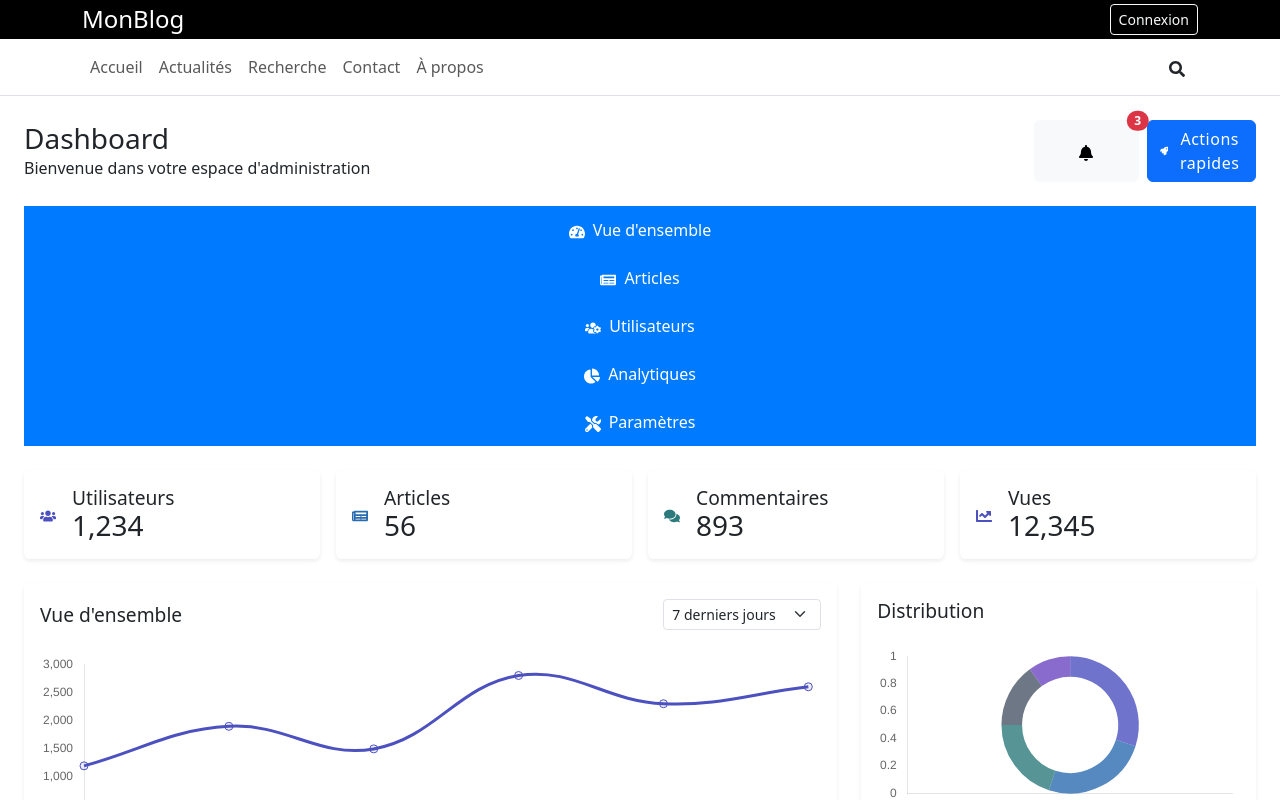
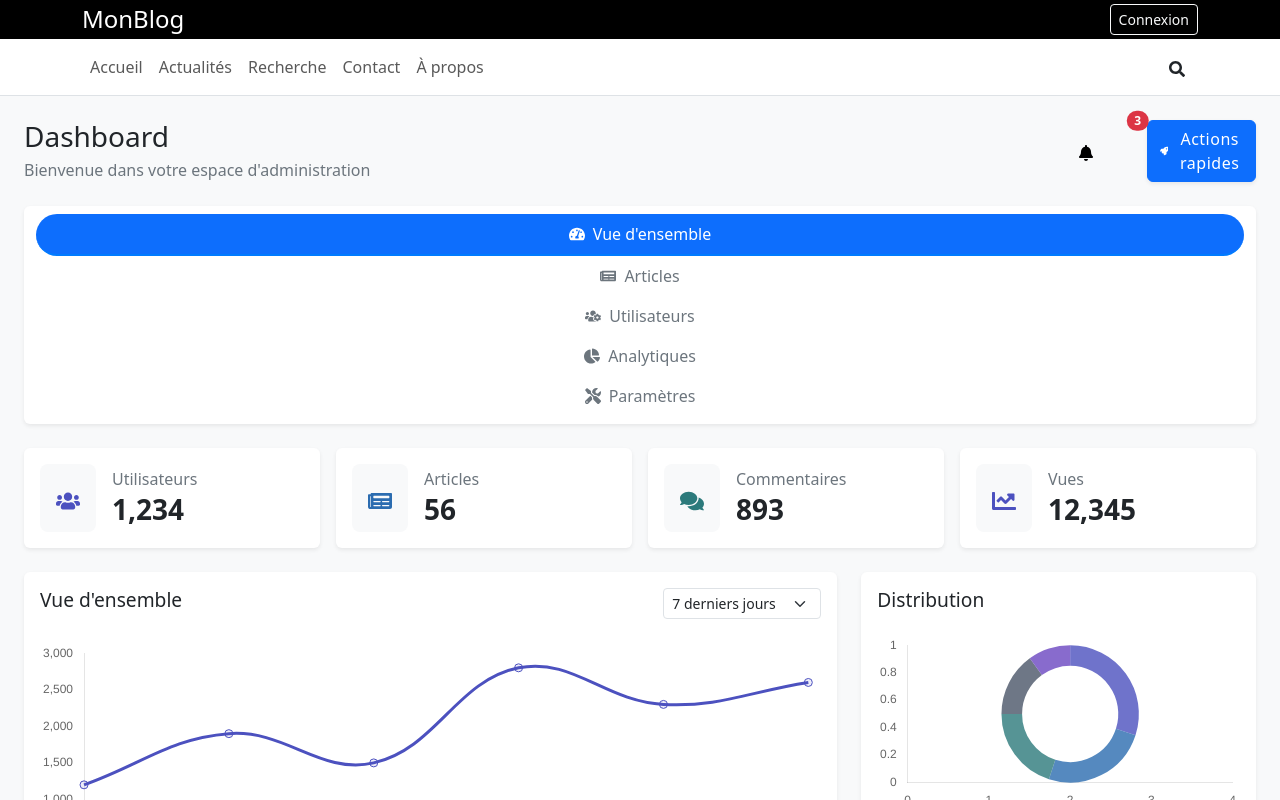
Before and after one commit to Alphonse243/blog-reactjs-front, a React (Create React App) app: page /dashboard in a window 1280 px wide. Shown: the top 800 px of the page. Built offline with nearby package versions, Linux system fonts and the light colour scheme.

Commit message:
bootstrap bashboard

```diff
--- a/src/components/Dashboard.jsx
+++ b/src/components/Dashboard.jsx
@@ -206,16 +206,16 @@ const Dashboard = () => {
             {/* Cartes de statistiques */}
             <div className="row g-3 mb-4">
               {stats.map((stat, index) => (
-                <div key={index} className="col-md-6 col-lg-3">
-                  <div className="card border-0 shadow-sm">
+                <div key={index} className="col-sm-6 col-xl-3">
+                  <div className="card border-0 shadow-sm h-100">
                     <div className="card-body">
                       <div className="d-flex align-items-center">
-                        <div className="stat-icon" style={{ color: stat.color }}>
-                          {stat.icon}
+                        <div className="rounded-3 p-3 bg-light">
+                          <span className="fs-4" style={{ color: stat.color }}>{stat.icon}</span>
                         </div>
                         <div className="ms-3">
-                          <h6 className="card-title mb-0">{stat.title}</h6>
-                          <h3 className="mb-0">{stat.count}</h3>
+                          <h6 className="text-secondary mb-1">{stat.title}</h6>
+                          <h3 className="mb-0 fw-bold">{stat.count}</h3>
                         </div>
                       </div>
                     </div>
@@ -225,19 +225,19 @@ const Dashboard = () => {
             </div>
 
             {/* Graphiques avec nouvelle disposition */}
-            <div className="row g-4">
+            <div className="row g-4 mb-4">
               <div className="col-lg-8">
-                <div className="card border-0 shadow-sm">
+                <div className="card border-0 shadow-sm h-100">
                   <div className="card-body">
                     <div className="d-flex justify-content-between align-items-center mb-4">
-                      <h5 className="card-title mb-0">Vue d'ensemble</h5>
+                      <h5 className="card-title">Vue d'ensemble</h5>
                       <select className="form-select form-select-sm w-auto">
                         <option>7 derniers jours</option>
                         <option>30 derniers jours</option>
                         <option>Cette année</option>
                       </select>
                     </div>
-                    <div style={{ height: '250px' }}>
+                    <div style={{ height: '300px' }}>
                       <Line data={viewsData} options={chartOptions} />
                     </div>
                   </div>
@@ -245,7 +245,7 @@ const Dashboard = () => {
               </div>
 
               <div className="col-lg-4">
-                <div className="card border-0 shadow-sm">
+                <div className="card border-0 shadow-sm h-100">
                   <div className="card-body">
                     <h5 className="card-title mb-4">Distribution</h5>
                     <div style={{ height: '250px' }}>
@@ -326,42 +326,44 @@ const Dashboard = () => {
   };
 
   return (
-    <div className="dashboard-container py-4">
+    <div className="bg-light min-vh-100 py-4">
       <div className="container-fluid px-4">
-        {/* Header amélioré */}
-        <div className="dashboard-header mb-4">
-          <div className="row align-items-center">
-            <div className="col">
-              <h1 className="h3 mb-0 text-gray-800">Dashboard</h1>
-              <p className="mb-0 text-gray-600">Bienvenue dans votre espace d'administration</p>
+        {/* Header */}
+        <div className="d-flex justify-content-between align-items-center mb-4">
+          <div>
+            <h1 className="h3 text-gray-800 mb-1">Dashboard</h1>
+            <p className="text-secondary mb-0">Bienvenue dans votre espace d'administration</p>
           </div>
-            <div className="col-auto d-flex gap-2">
+          <div className="d-flex gap-2">
             <button className="btn btn-light position-relative">
               <FaBell />
-                <span className="position-absolute top-0 start-100 translate-middle badge rounded-pill bg-danger">
-                  3
-                </span>
+              <span className="position-absolute top-0 start-100 translate-middle badge rounded-pill bg-danger">3</span>
             </button>
-              <button className="btn btn-primary d-flex align-items-center">
+            <button className="btn btn-primary d-flex align-items-center shadow-sm">
               <FaRocket className="me-2" />
               Actions rapides
             </button>
           </div>
         </div>
-        </div>
 
-        {/* Navigation améliorée */}
-        <div className="dashboard-nav mb-4">
+        {/* Navigation */}
+        <div className="card border-0 shadow-sm mb-4">
+          <div className="card-body p-2">
+            <nav className="nav nav-pills nav-fill">
               {dashboardSections.map(section => (
                 <button
                   key={section.id}
-              className={`dashboard-nav-item ${currentTab === section.id ? 'active' : ''}`}
+                  className={`nav-link rounded-pill mx-1 d-flex align-items-center justify-content-center ${
+                    currentTab === section.id ? 'active bg-primary' : 'text-secondary'
+                  }`}
                   onClick={() => setCurrentTab(section.id)}
                 >
                   {section.icon}
-              <span className="ms-2">{section.title}</span>
+                  <span className="ms-2 d-none d-md-inline">{section.title}</span>
                 </button>
               ))}
+            </nav>
+          </div>
         </div>
 
         {/* Contenu dynamique */}
--- a/src/styles/Dashboard.css
+++ b/src/styles/Dashboard.css
@@ -4,48 +4,20 @@
   min-height: calc(100vh - 60px);
 }
 
-/* Styles des cartes statistiques */
-.stat-icon {
-  font-size: 2rem;
-  width: 56px;
-  height: 56px;
-  display: flex;
-  align-items: center;
-  justify-content: center;
-  border-radius: 12px;
-  background: rgba(76, 81, 191, 0.1);
-  transition: transform 0.3s ease;
+/* Animations seulement - le reste utilise Bootstrap */
+@keyframes fadeIn {
+  from { opacity: 0; transform: translateY(20px); }
+  to { opacity: 1; transform: translateY(0); }
 }
 
-/* Animations et transitions */
 .card {
-  transition: all 0.3s ease;
-  border: none !important;
-  animation: slideInUp 0.5s ease-out forwards;
-  animation-fill-mode: both;
-}
-
-.card:hover {
-  transform: translateY(-5px);
-  box-shadow: 0 10px 20px rgba(0,0,0,0.1) !important;
+  animation: fadeIn 0.3s ease-out forwards;
 }
 
 .card:nth-child(1) { animation-delay: 0.1s; }
 .card:nth-child(2) { animation-delay: 0.2s; }
 .card:nth-child(3) { animation-delay: 0.3s; }
 .card:nth-child(4) { animation-delay: 0.4s; }
-
-/* Nouvelle animation pour les cartes */
-@keyframes slideInUp {
-  from {
-    transform: translateY(20px);
-    opacity: 0;
-  }
-  to {
-    transform: translateY(0);
-    opacity: 1;
-  }
-}
 
 /* Navigation du dashboard */
 .nav-pills .nav-link {
```
Lines whose indentation alone changed are shown as unchanged.
